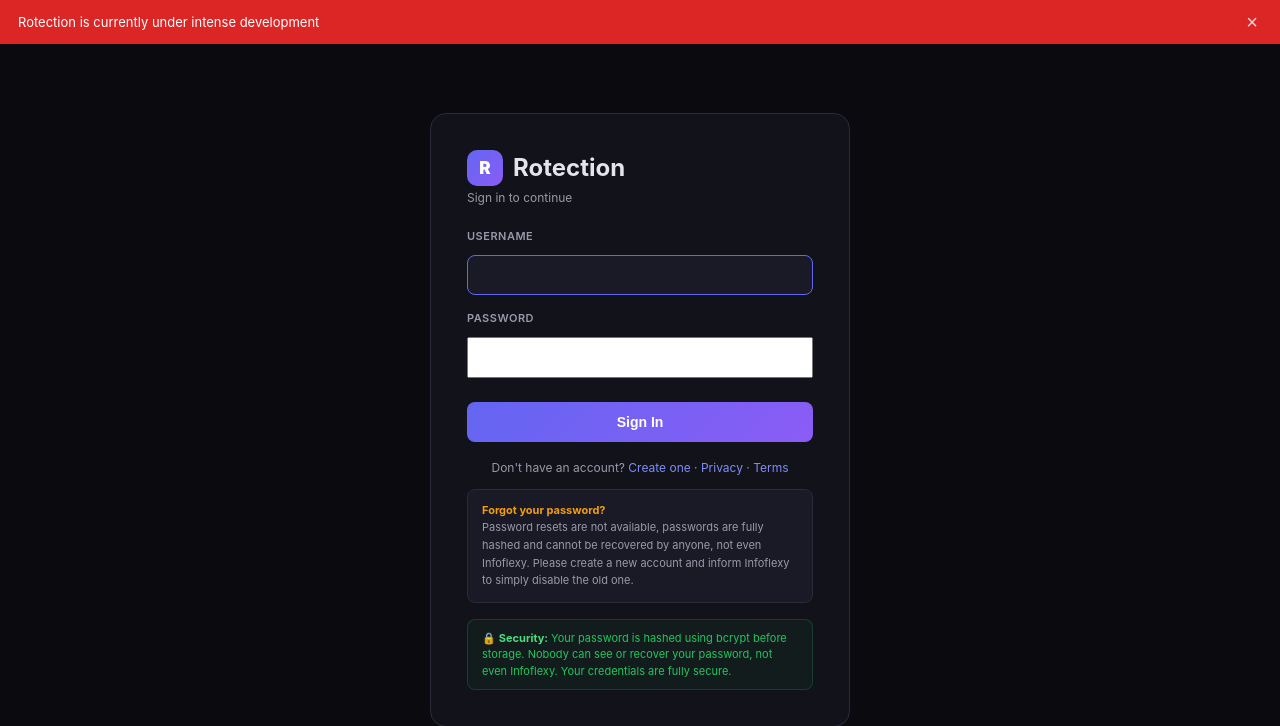
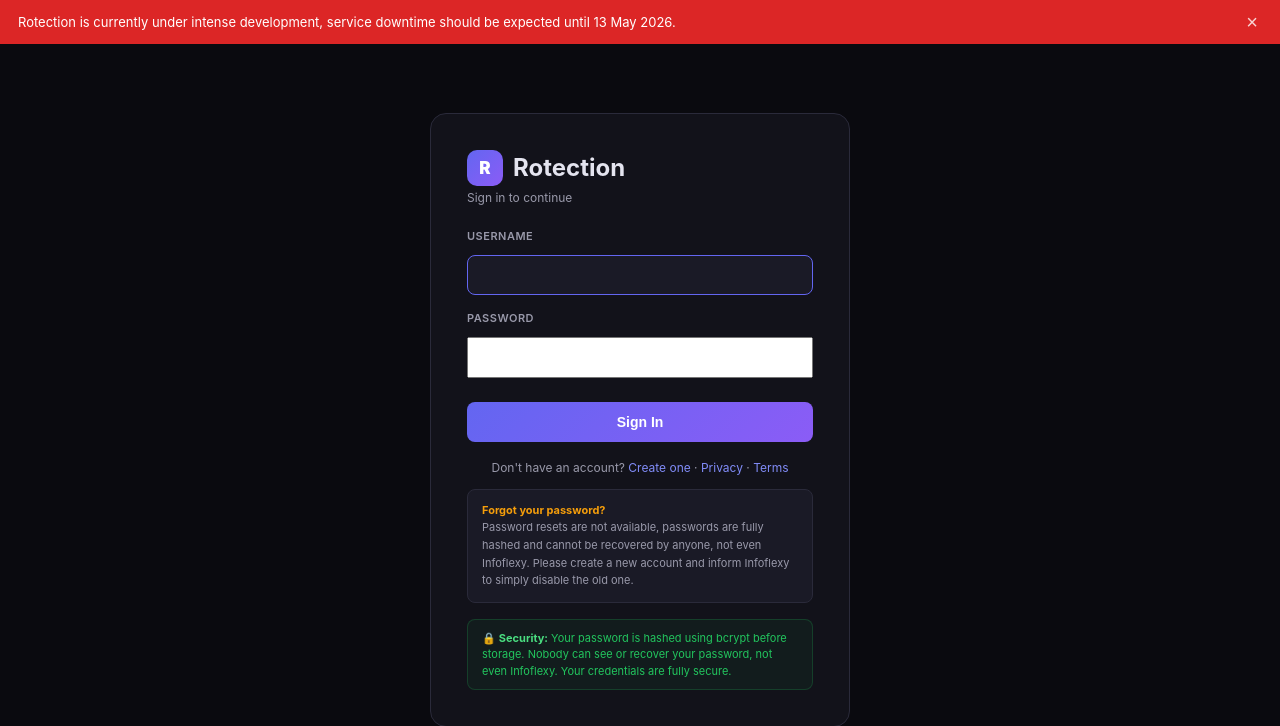
Before and after one commit to informationtoyou/rotection, a Flask app: page /login in a window 1280 px wide. Shown: the top 726 px of the page. Run offline with Flask 3, Linux system fonts and the light colour scheme.

Commit message:
Update development notice to include expected service downtime until May 13, 2026

```diff
--- a/templates/login.html
+++ b/templates/login.html
@@ -34,7 +34,7 @@
 <body>
 
 <div class="db-notice" id="dbNotice">
-  <span>Rotection is currently under intense development</span>
+  <span>Rotection is currently under intense development, service downtime should be expected until 13 May 2026.</span>
   <button onclick="document.getElementById('dbNotice').style.display='none'">&times;</button>
 </div>
 
```
